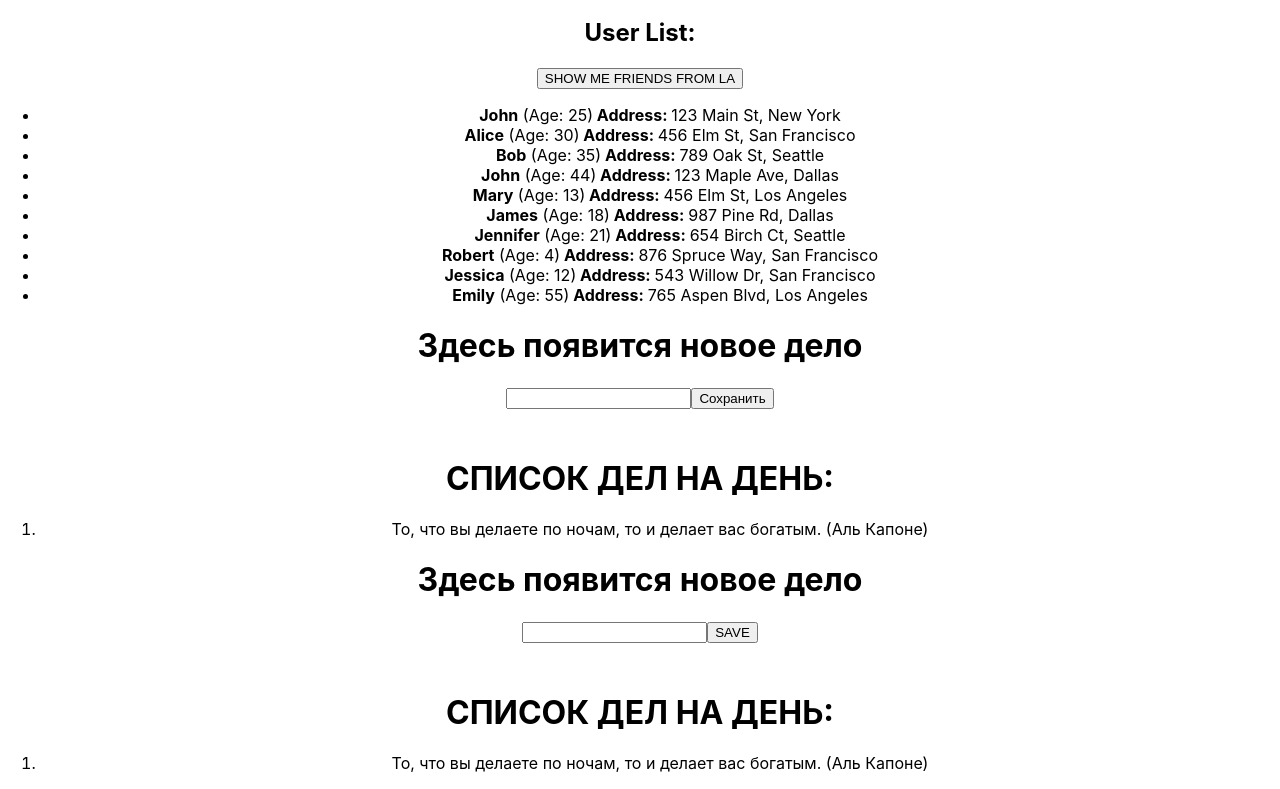
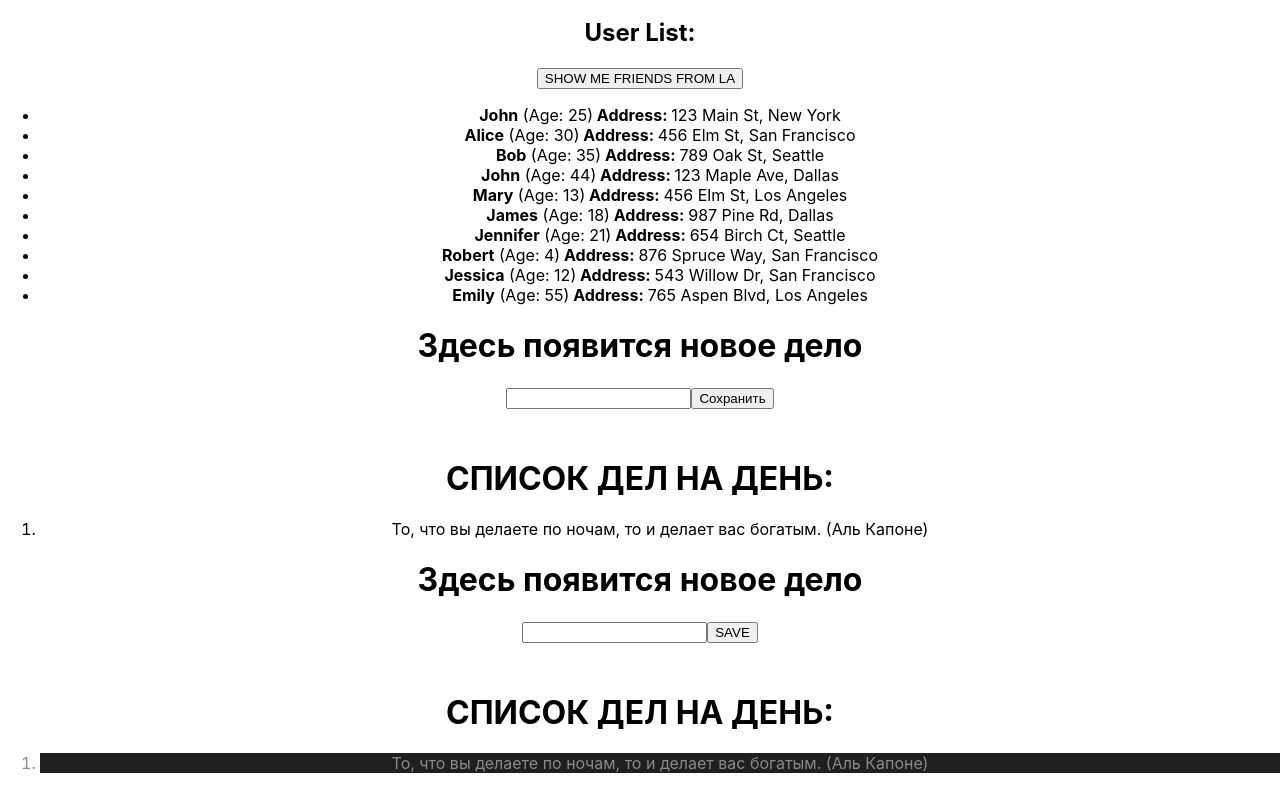
Before and after one commit to mozgova2407/homework, a React (Create React App) app: page / in a window 1280 px wide. Shown: the part 271-1060 px from the top of the page. Built offline with nearby package versions, Linux system fonts and the light colour scheme.

Commit message:
HW4 fixed

```diff
--- a/src/HW/4/HW4.tsx
+++ b/src/HW/4/HW4.tsx
@@ -29,7 +29,7 @@ export const HW4 = () => {
       {currentText ? (
         <h1 id={'hw04-text'}>{currentText}</h1>
       ) : (
-        <h1 id={'hw04-default-text'}>Здесь появится новое дело</h1>
+        <h1 id={'hw04-4default-text'}>Здесь появится новое дело</h1>
       )}
 
       <Input setCurrentText={setCurrentText} currentText={currentText} />
@@ -41,7 +41,7 @@ export const HW4 = () => {
       <ol id={'hw04-tasks'}>
         {texts.map((el, index) => {
           return (
-            <li key={index} id={`hw04-task-${index}`} className={(index +1)%2 === 0 ? s.chetNechet : ''}>
+            <li key={index} id={`hw04-task-${index}`} className={(index +1)%2 !== 0 ? s.chetNechet : ''}>
               {el}
             </li>
           );
```
